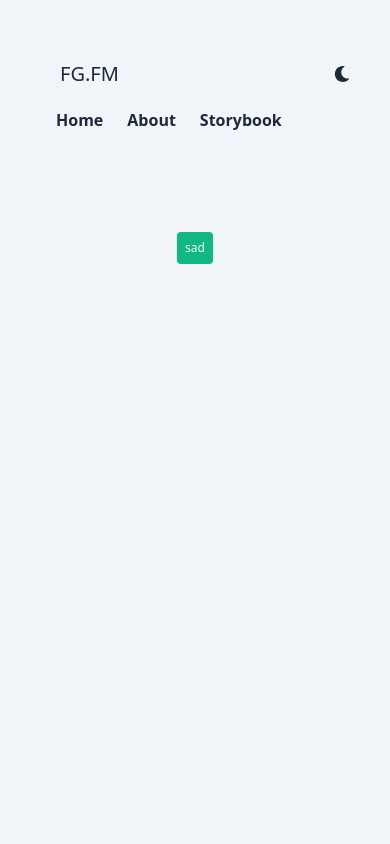
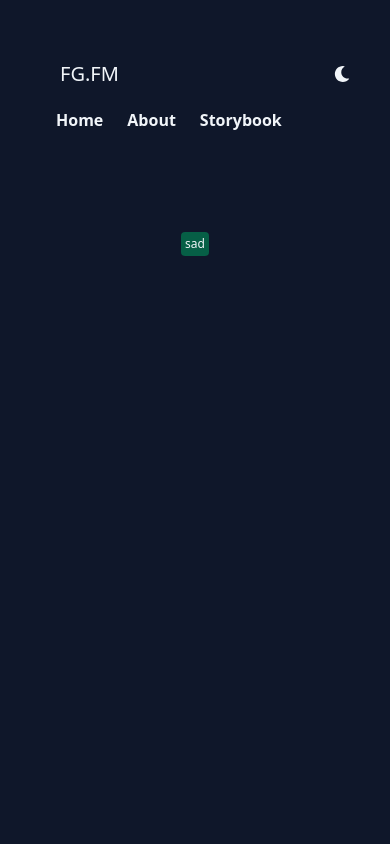
Before and after one commit to Ted2xmen/fazlagida-case, a React (Create React App) app: page /about in a window 390 px wide. Shown: the top 844 px of the page. Built offline with nearby package versions, Linux system fonts and the light colour scheme.

Commit message:
some fixes for layout

```diff
--- a/public/index.html
+++ b/public/index.html
@@ -1,5 +1,5 @@
 <!DOCTYPE html>
-<html lang="en">
+<html lang="en" class="dark">
 
 <head>
   <meta charset="utf-8" />
--- a/src/components/ArtistInfo.jsx
+++ b/src/components/ArtistInfo.jsx
@@ -1,19 +1,22 @@
 import React from 'react'
 import Title from './shared/Title/Title'
+import { Helmet } from 'react-helmet'
 
-const ArtistInfo = ({info}) => {
+const ArtistInfo = ({ info }) => {
   return (
-    <div className='flex items-center space-x-12 p-12 m-4 border border-red-400 justify-between'>
-          <img src={info[0]?.image[2]['#text']} alt="" />
+    <>
+      <Helmet>
+        <title>{info[0]?.artist.name}</title>
+      </Helmet>
+      <div className='flex flex-wrap justify-center items-center space-x-6 p-6 m-4 border border-red-400 lg:justify-between'>
+        <img src={info[0]?.image[2]['#text']} alt="" />
         <div>
           <a target="_blank" rel="noreferrer" href={info[0]?.artist.url}>
-             <Title size="hero" position="center">{info[0]?.artist.name} </Title>
+            <Title size="hero" position="center">{info[0]?.artist.name} </Title>
           </a>
         </div>
-
-        <p>{info[0]?.artist.playcount}</p>
-
-    </div>
+      </div>
+      </>
   )
 }
 
--- a/src/components/InfoContainer.jsx
+++ b/src/components/InfoContainer.jsx
@@ -1,5 +1,6 @@
 import React from 'react'
 import Title from './shared/Title/Title'
+import Card from './shared/Card/Card'
 import { nanoid } from '@reduxjs/toolkit'
 
 const InfoContainer = ({title, data}) => {
@@ -9,6 +10,7 @@ const InfoContainer = ({title, data}) => {
           {data.map((item, i) => {
             return (
               <h3 key={nanoid()}> {i + 1} -  {item.name} </h3>
+              // <Card key={nanoid()} item={item} />
             );
           })}
         </div>
--- a/src/components/shared/Card/Card.jsx
+++ b/src/components/shared/Card/Card.jsx
@@ -7,7 +7,6 @@ const Card = ({ item }) => {
   const navigate = useNavigate()
 
   return (
-    <div className="m-1">
     <div className="flex h-full w-full rounded-lg bg-slate-400 bg-opacity-20 shadow-sm backdrop-blur-lg border-2 border-teal-800 overflow-hidden">
       <img
           className="h-42 w-24 object-cover"
@@ -23,7 +22,6 @@ const Card = ({ item }) => {
         </div>
       </div>
     </div>
-    </div>
   )
 }
 
--- a/src/index.css
+++ b/src/index.css
@@ -29,7 +29,7 @@ body {
 
 /* badge */
 .badge {
-   @apply text-xs inline-flex rounded items-center p-2 m-1
+   @apply text-xs inline-flex rounded items-center p-1 m-1
 }
 
 .badge-listeners {
@@ -50,5 +50,5 @@ body {
 }
 
 .btn-secondary {
-    @apply text-sm border border-slate-200 bg-slate-700
+    @apply text-sm bg-slate-700 text-slate-100
 }
--- a/src/pages/About.jsx
+++ b/src/pages/About.jsx
@@ -5,7 +5,10 @@ import Badge from '../components/shared/Badge/Badge'
 const About = () => {
   return (
     <PageLayout title="About">
+      <div className='h-screen'>
       <Badge type="listeners">sad</Badge>
+
+      </div>
     </PageLayout>
   )
 }
--- a/src/pages/Home.jsx
+++ b/src/pages/Home.jsx
@@ -2,6 +2,7 @@ import PageLayout from '../components/layouts/PageLayout'
 import TopArtists from '../components/TopArtists'
 import { useQuery } from '@tanstack/react-query'
 import axios from 'axios'
+import Badge from '../components/shared/Badge/Badge'
 
 
 const Home = () => {
@@ -14,7 +15,8 @@ const Home = () => {
     cacheTime: 5000,
   })
 
-  if (isLoading) return <div>Loading...</div>
+  if(isLoading) return <div className='flex justify-center h-screen text-red-600 text-4xl'>Loading...</div>
+
   if (isError) return <div>{error.message}</div>
   // console.log({isLoading, isFetching}) cache control
   return (
--- a/tailwind.config.js
+++ b/tailwind.config.js
@@ -1,8 +1,8 @@
 module.exports = {
-darkMode : "media",
+darkMode: ['class'],
 content: [
 "./src/**/*.{js,jsx,ts,tsx}",
-
+"./public/index.html"
 ],
 theme: {
 extend: {},
```
Lines whose indentation alone changed are shown as unchanged.
